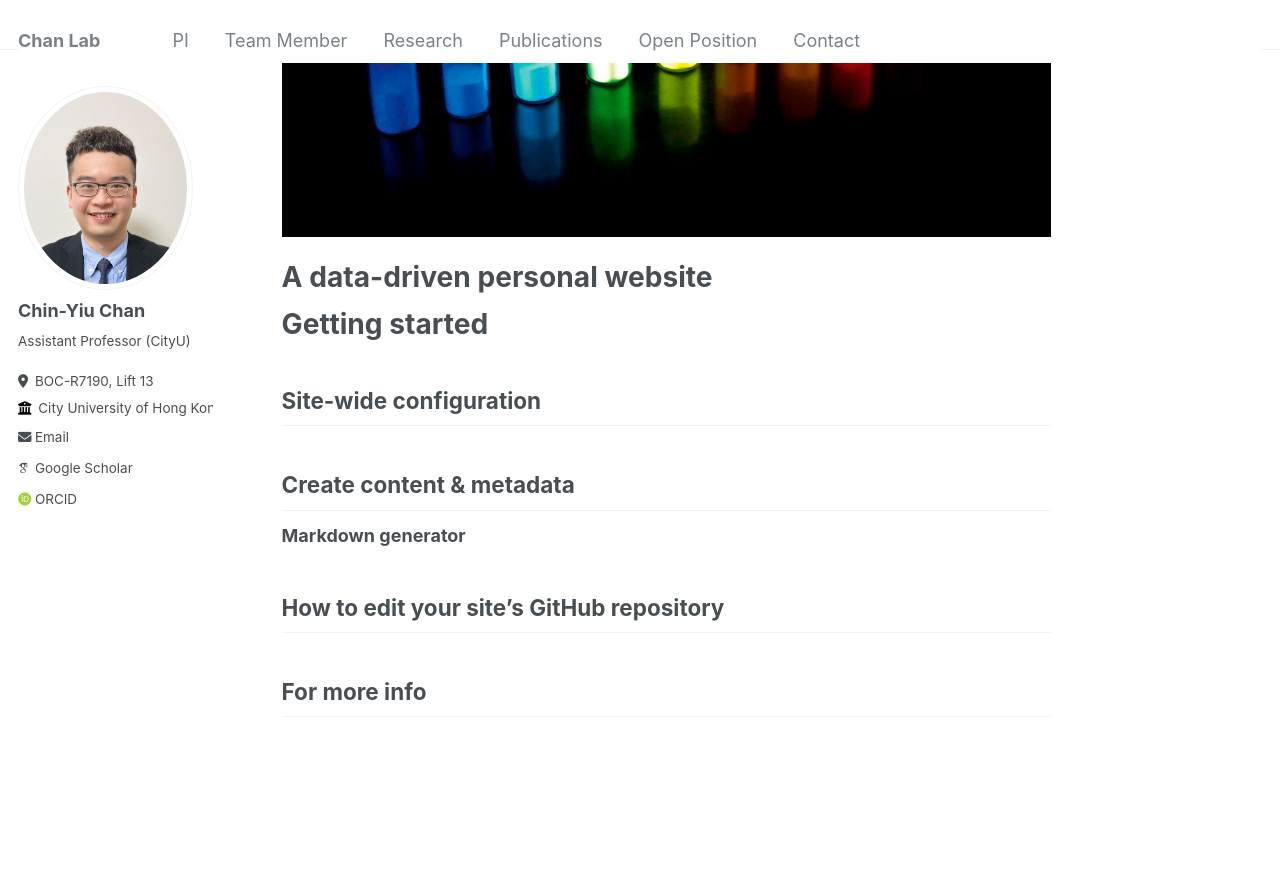
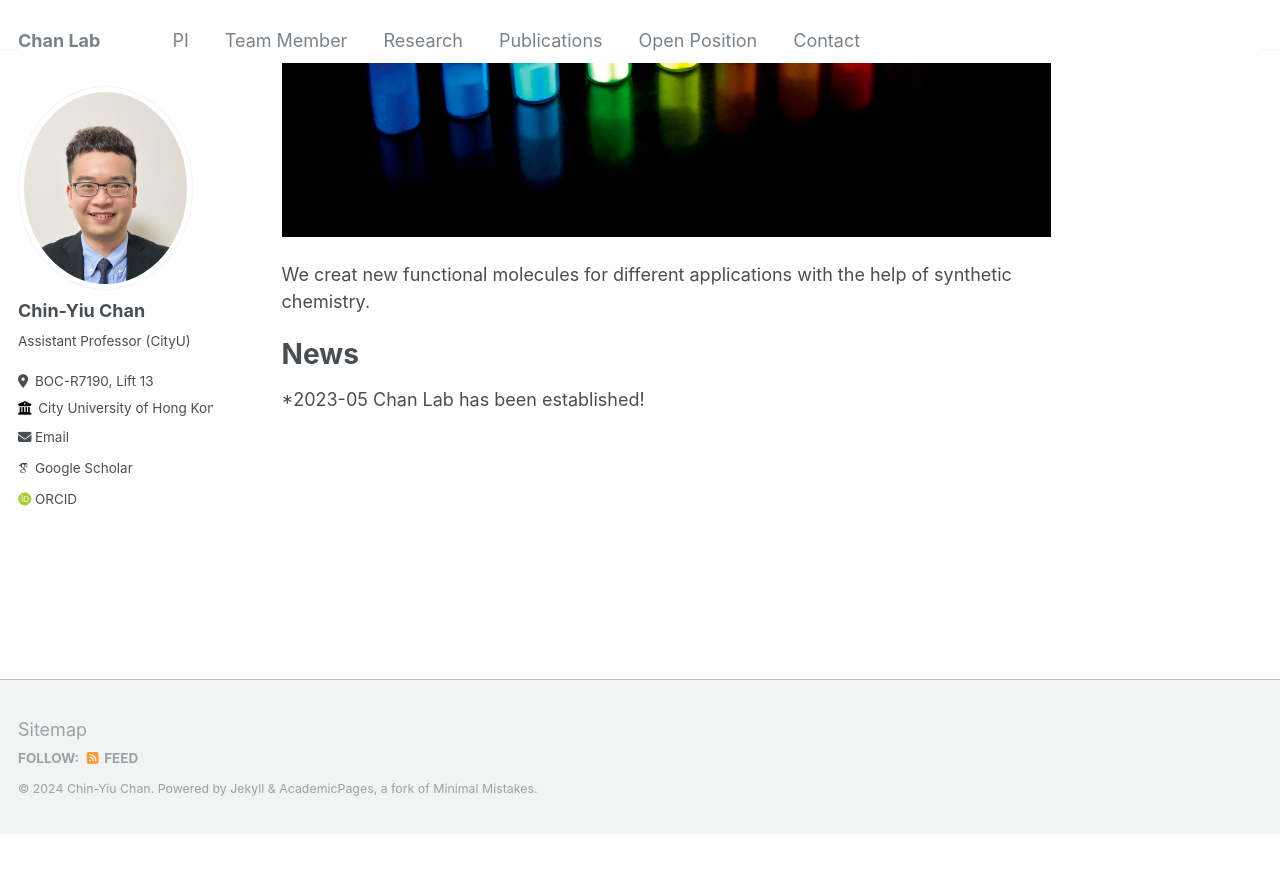
Before and after one commit to cychan-chem/chinychan.github.io, a Jekyll site: the page built from _pages/about.md, in a window 1280 px wide and 900 px high, scrolled down 314 px. Shown: the top 873 px of the window. Built offline with Jekyll 4.4.1, drawn with Linux system fonts in a browser that asks for light colours; some web fonts are replaced; after the commit the page ends 1149 px from its top, so only the background shows below that.

Commit message:
Update about.md

```diff
--- a/_pages/about.md
+++ b/_pages/about.md
@@ -9,27 +9,9 @@ redirect_from:
 <br/> <img src='/images/figure4.jpg'>
 
 
-A data-driven personal website
-======
+We creat new functional molecules for different applications with the help of synthetic chemistry.
 
 
-Getting started
+News
 ======
-
-Site-wide configuration
-------
-
-
-Create content & metadata
-------
-
-
-**Markdown generator**
-
-
-
-How to edit your site's GitHub repository
-------
-
-For more info
-------
+*2023-05      Chan Lab has been established!
```
